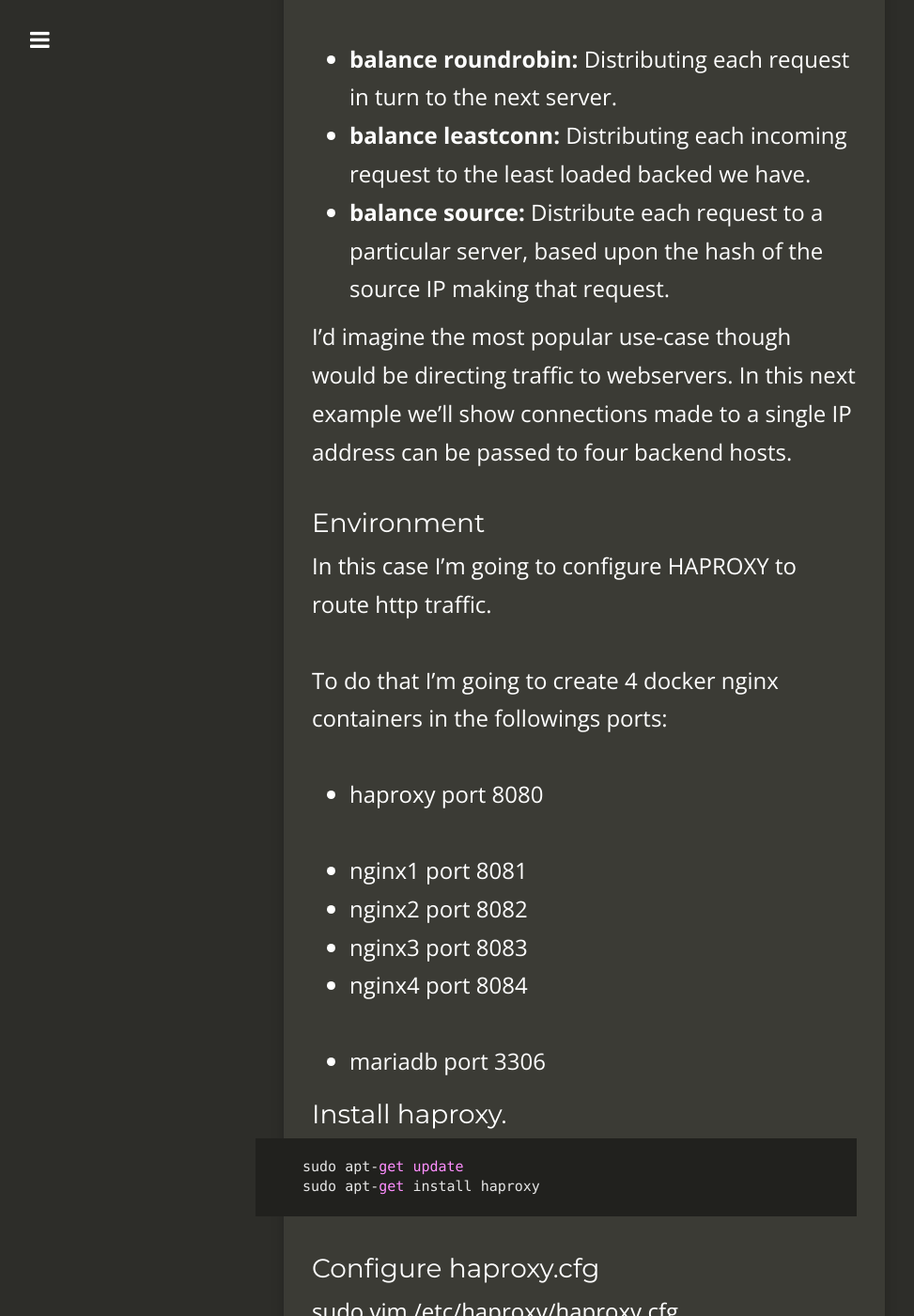
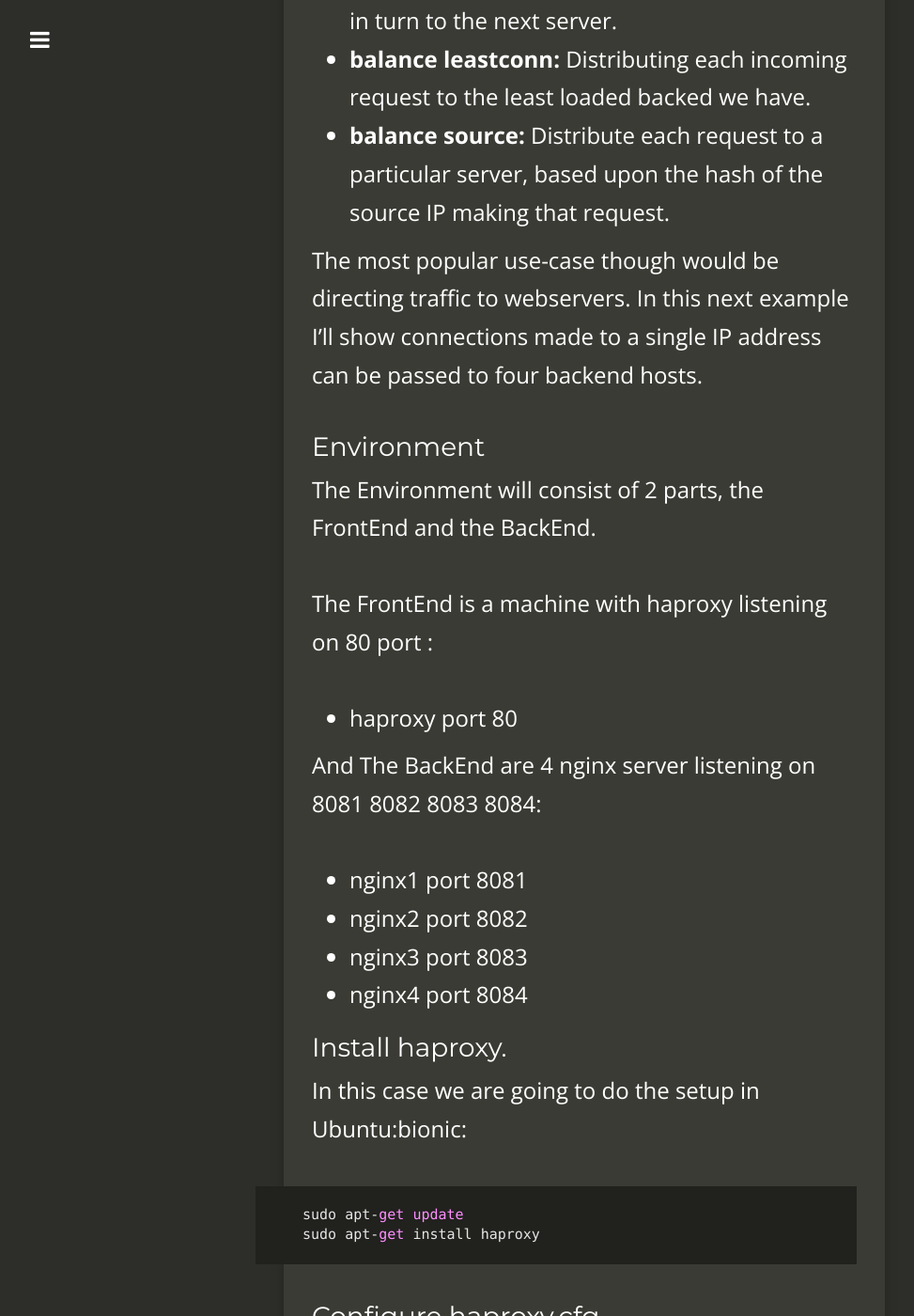
Before and after one commit to franitel/franitel.github.io, a Jekyll site: the page built from _posts/2016-04-14-loadbalancer-with-haproxy.md, in a window 1280 px wide and 1400 px high, scrolled down 1712 px. Shown: the whole window at 94% size, without its empty margins (18-991 px from the left). Built offline with Jekyll 4.4.1, drawn with Linux system fonts in a browser that asks for light colours; nearby versions of some CDN libraries; comment, search, counter and statistics services are not loaded; some of the changed text lies outside the part shown.

Commit message:
loadbalancer1

```diff
--- a/_posts/2019-02-4-loadbalancer-with-haproxy.md
+++ b/_posts/2016-04-14-loadbalancer-with-haproxy.md
@@ -43,28 +42,24 @@
 * __balance source:__	Distribute each request to a particular server, based upon the hash of the source IP making that request.
 
 
-I'd imagine the most popular use-case though would be directing traffic to webservers.
-In this next example we'll show connections made to a single IP address can be passed to four backend hosts.
-
-
+The most popular use-case though would be directing traffic to webservers.
+In this next example I'll show connections made to a single IP address can be passed to four backend hosts.
 
 ### Environment
-In this case I'm going to configure HAPROXY to route http traffic.
+The Environment will consist of 2 parts, the FrontEnd and the BackEnd.
 
-To do that I'm going to create 4 docker nginx containers in the followings ports:
+The FrontEnd is a machine with haproxy listening on 80 port :
+* haproxy port 80
 
-* haproxy port 8080
-
+And The BackEnd are 4 nginx server listening on 8081 8082 8083 8084:
 * nginx1  port 8081
 * nginx2  port 8082
 * nginx3  port 8083
 * nginx4  port 8084
 
-* mariadb port 3306
-
 
 ### Install haproxy.
-
+In this case we are going to do the setup in Ubuntu:bionic:
 ~~~
 sudo apt-get update
 sudo apt-get install haproxy
@@ -89,10 +84,10 @@
         option  dontlognull
 
 #
-#  Listen on *:8080 - Send traffic to the backend named "nginx"
+#  Listen on *:80 - Send traffic to the backend named "nginx"
 #
 frontend www-http
-    bind *:8080
+    bind *:80
     default_backend nginx
 
 #
@@ -109,58 +104,9 @@
     server nginx4 10.0.0.40:8084 check
 ~~~
 
-http://virtuallyhyper.com/2013/05/configure-haproxy-to-load-balance-sites-with-ssl/
 
-HAproxy Sticky sessions
-Health Checkup
+In the backend we are specified to use mode http with balance roundrobin, also we have stick-table,
+this is keeping the session between the client and the final server.
 
 
-Hacer otro post con haproxy-wi
-docker run -d --name haproxy-wi -v haproxy-wi:/var/www/haproxy-wi/app -p 8080:80 aidaho/haproxy-wi
-
-
-
-### Docker-compose to test in a easily
-
-vim docker-compose.yml
-
-docker-compose up -d
-
-I'm going to generate 4 connecting in a single IP address can be passed to four backend hosts.
-
-To do this I'm going to create the following environment:
-
-1 haproxy-server
-1 server with wordpress
-1 server with nginx
-
-
-### Create DockerFile
-~~~
-FROM haproxy:1.7
-COPY haproxy.cfg /usr/local/etc/haproxy/haproxy.cfg
-~~~
-
-### Build the container
-    docker build -t my-haproxy .
-
-
-
-## Install Docker-Machine:
-~~~
-~~~
-## Install kvm driver:
-~~~
-sudo curl -L https://github.com/dhiltgen/docker-machine-kvm/releases/download/v0.7.0/docker-machine-driver -o /usr/local/bin/docker-machine-driver-kvm
-sudo chmod +x /usr/local/bin/docker-machine-driver-kvm
-~~~
-
-## Create VM:
-~~~
-docker-machine create -d kvm dm-swarm1
-docker-machine create -d kvm dm-swarm2
-~~~
-## Connect to VM
-~~~
-docker-machine ssh dm-swarm1
-~~~
+In the next post I'll deploy an haproxy using docker-compose.yml
```
Also changed, not shown: other parts of _posts/2016-04-14-loadbalancer-with-haproxy.md (+1 -2 lines), 18 other files.
